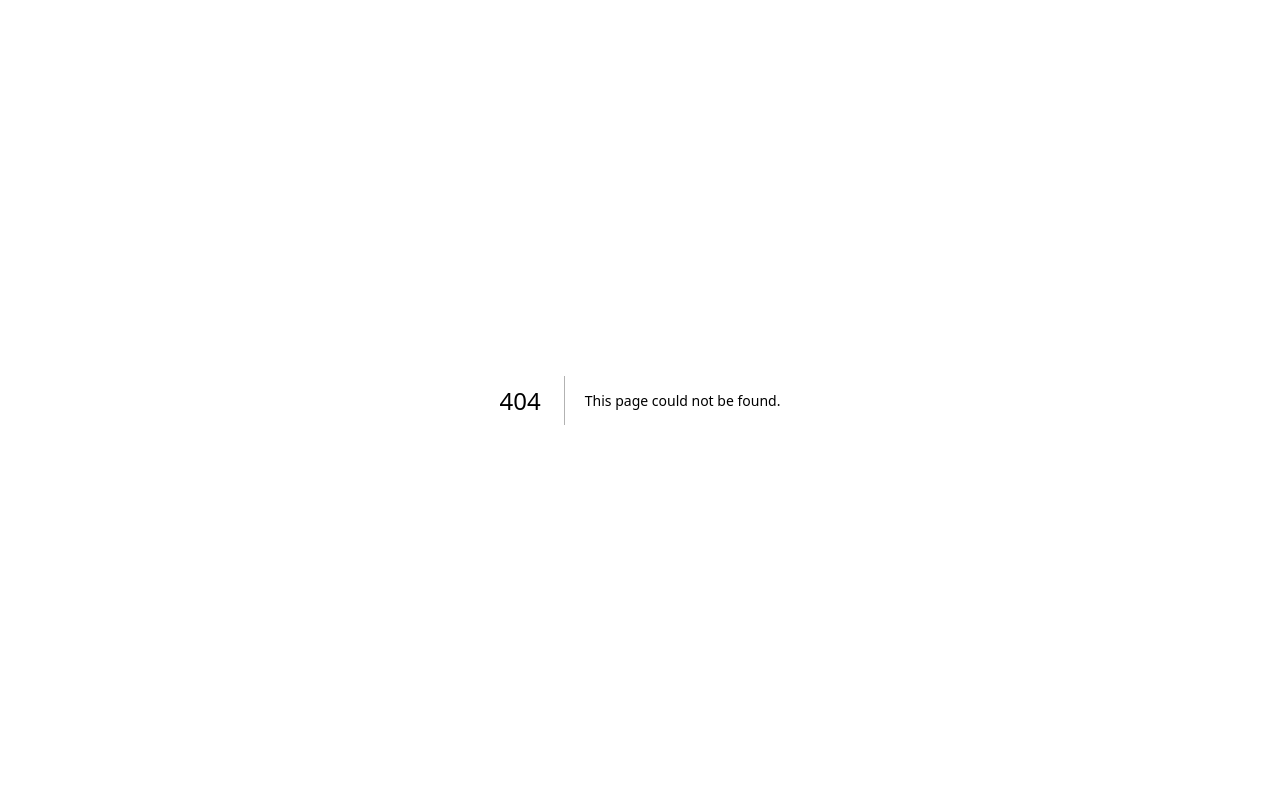
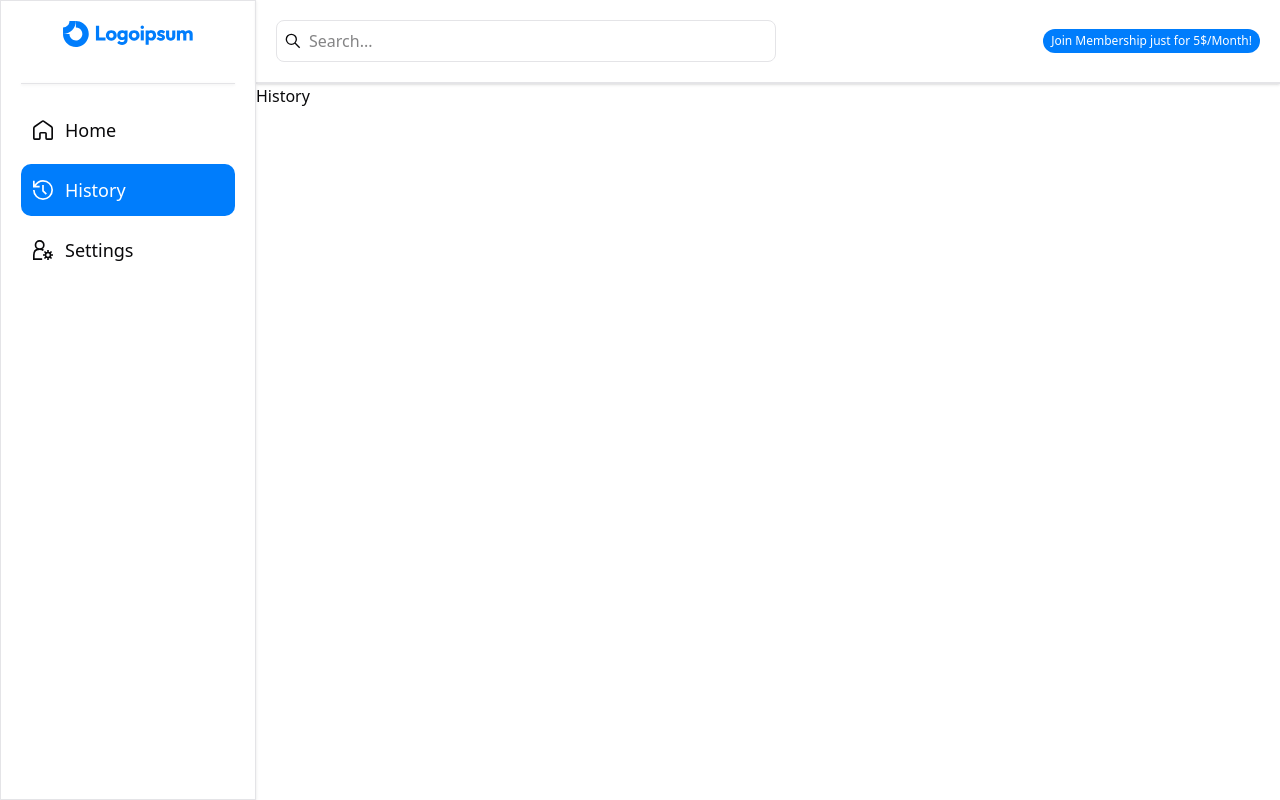
Before and after one commit to aluaorazbek/AI-Content-Helper, a Next.js app: page /dashboard/history in a window 1280 px wide. Before the commit this address had no page. Built offline with nearby package versions, Linux system fonts and the light colour scheme.

Commit message:
[feat]: dashboard layout

```diff
--- /dev/null
+++ b/app/dashboard/_components/Header.tsx
@@ -0,0 +1,20 @@
+import React from 'react'
+import { GrSearch } from "react-icons/gr";
+
+export default function Header() {
+  return (
+    <div className='flex justify-between items-center p-5 shadow-sm border-b-2'>
+      <div className='flex gap-2 items-center p-2 border rounded-md md:w-[500px]'>
+        <GrSearch />
+        <input
+          type='text'
+          placeholder='Search...'
+          className='outline-none w-fit'
+        />
+      </div>
+      <div>
+        <h2 className='bg-primary p-1 rounded-full text-white text-xs px-2 font-medium'>Join Membership just for 5$/Month!</h2>
+      </div>
+    </div>
+  )
+}
--- /dev/null
+++ b/app/dashboard/_components/SideNav.tsx
@@ -0,0 +1,53 @@
+'use client'
+
+import React from 'react'
+import Image from 'next/image'
+import Link from 'next/link'
+import { usePathname } from 'next/navigation'
+import { GrHomeRounded } from "react-icons/gr"
+import { GrHistory } from "react-icons/gr"
+import { GrUserSettings } from "react-icons/gr"
+
+export default function SideNav() {
+  const pathname = usePathname()
+
+  const MenuList = [
+    {
+      name: 'Home',
+      icon: GrHomeRounded,
+      path: '/dashboard'
+    },
+    {
+      name: 'History',
+      icon: GrHistory,
+      path: '/dashboard/history'
+    },
+    {
+      name: 'Settings',
+      icon: GrUserSettings,
+      path: '/dashboard/settings'
+    },
+  ]
+
+  return (
+    <div className='h-screen p-5 shadow-sm border'>
+      <div className='flex justify-center mb-9'>
+        <Image src={'/logo.svg'} alt='logo' width={130} height={130}/>
+      </div>
+      <hr className='shadow-sm'/>
+      <div className='py-5'>
+        {MenuList.map((menu, index)=>(
+          <Link
+            className={`flex items-center gap-3 mb-2 p-3 rounded-lg cursor-pointer
+              ${pathname === menu.path ? 'bg-primary text-white' : 'hover:bg-primary hover:text-white'}`}
+            key={index}
+            href={menu.path}
+          >
+            <menu.icon className='h-5 w-5'/>
+            <h2 className='text-lg'>{menu.name}</h2>
+          </Link>
+        ))}
+      </div>
+    </div>
+  )
+}
--- /dev/null
+++ b/app/dashboard/history/page.tsx
@@ -0,0 +1,9 @@
+import React from 'react'
+
+export default function HistoryPage() {
+  return (
+    <div>
+      History
+    </div>
+  )
+}
--- /dev/null
+++ b/app/dashboard/layout.tsx
@@ -0,0 +1,21 @@
+import React from 'react'
+import SideNav from '@/app/dashboard/_components/SideNav'
+import Header from '@/app/dashboard/_components/Header'
+
+export default function DashboardLayout({
+  children,
+}: Readonly<{
+    children: React.ReactNode;
+  }>) {
+  return (
+    <div>
+      <div className='md:w-64 hidden md:block fixed'>
+        <SideNav/>
+      </div>
+      <div className='md:ml-64'>
+        <Header />
+        {children}
+      </div>
+    </div>
+  )
+}
--- /dev/null
+++ b/app/dashboard/page.tsx
@@ -0,0 +1,9 @@
+import React from 'react'
+
+export default function DashboardPage() {
+  return (
+    <div>
+       Dashboard
+    </div>
+  )
+}
--- /dev/null
+++ b/app/dashboard/settings/page.tsx
@@ -0,0 +1,9 @@
+import React from 'react'
+
+export default function SettingsPage() {
+  return (
+    <div>
+      Settings
+    </div>
+  )
+}
--- a/app/globals.css
+++ b/app/globals.css
@@ -52,7 +52,7 @@
   --card-foreground: oklch(0.141 0.005 285.823);
   --popover: oklch(1 0 0);
   --popover-foreground: oklch(0.141 0.005 285.823);
-  --primary: oklch(0.21 0.006 285.885);
+  --primary: #007DFC;
   --primary-foreground: oklch(0.985 0 0);
   --secondary: oklch(0.967 0.001 286.375);
   --secondary-foreground: oklch(0.21 0.006 285.885);
--- a/middleware.ts
+++ b/middleware.ts
@@ -1,6 +1,6 @@
 import { clerkMiddleware, createRouteMatcher } from '@clerk/nextjs/server'
 
-const isProtectedRoute = createRouteMatcher(['/dashboard(.*)', '/'])
+const isProtectedRoute = createRouteMatcher(['/dashboard(.*)'])
 
 export default clerkMiddleware(async (auth, req) => {
   if (isProtectedRoute(req)) await auth.protect()
--- a/package.json
+++ b/package.json
@@ -17,6 +17,7 @@
     "next": "15.2.1",
     "react": "^19.0.0",
     "react-dom": "^19.0.0",
+    "react-icons": "^5.5.0",
     "tailwind-merge": "^3.0.2",
     "tailwindcss-animate": "^1.0.7"
   },
```
Also changed, not shown: public/logo.svg (added), 1 other file (tests, documents, lock files or other folders).
